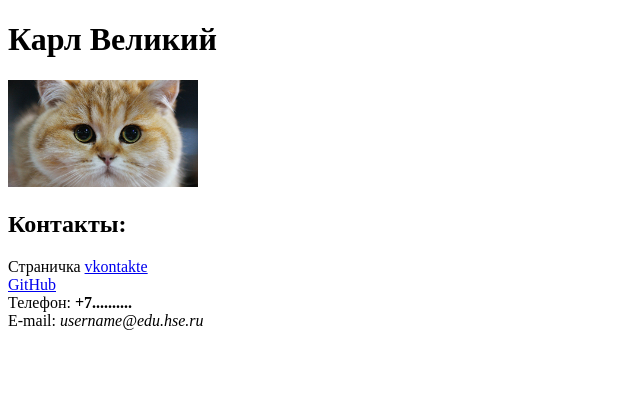
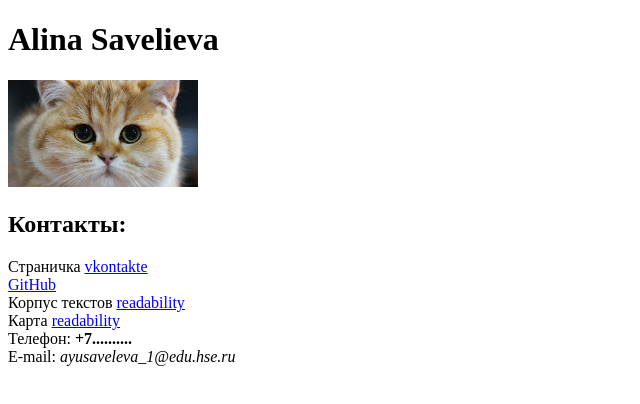
Before and after one commit to AlinaSAv/Alina-Savelieva, a plain HTML site: page index.html in a window 1280 px wide. Shown: the whole page, without its empty margins (0-640 px from the left). Drawn offline with Linux system fonts and the light colour scheme.

Commit message:
Update index.html

```diff
--- a/index.html
+++ b/index.html
@@ -5,16 +5,20 @@
       <title>Моя личная страничка</title>
     </head>
     <body>
-      <left><h1>Карл Великий</h1></left>
+      <left><h1>Alina Savelieva</h1></left>
       <left><img alt="Это я" width="15%" src="me.jpg"></left>
       <br/>
       <h2>Контакты:</h2>
-      Страничка <a href=https://vk.com/username/>vkontakte</a>
+      Страничка <a href=https://vk.com/alina_savelieva/>vkontakte</a>
       <br/>
-      <a href=https://github.com/username>GitHub</a>
+      <a href=https://github.com/AlinaSAv>GitHub</a>
+      <br/>
+      Корпус текстов <a href=https://github.com/AlinaSAv/Alina-Savelieva/blob/master/%D1%82%D0%B5%D0%BA%D1%81%D1%82%D1%8B.docx/>readability</a>
+      <br/>
+      Карта <a href=https://github.com/AlinaSAv/Alina-Savelieva/blob/master/map.geojson/>readability</a>
       <br/>
       Телефон: <b>+7..........</b>
       <br/>
-      E-mail: <i>username@edu.hse.ru</i>
+      E-mail: <i>ayusaveleva_1@edu.hse.ru</i>
     </body>
   </html>
```
